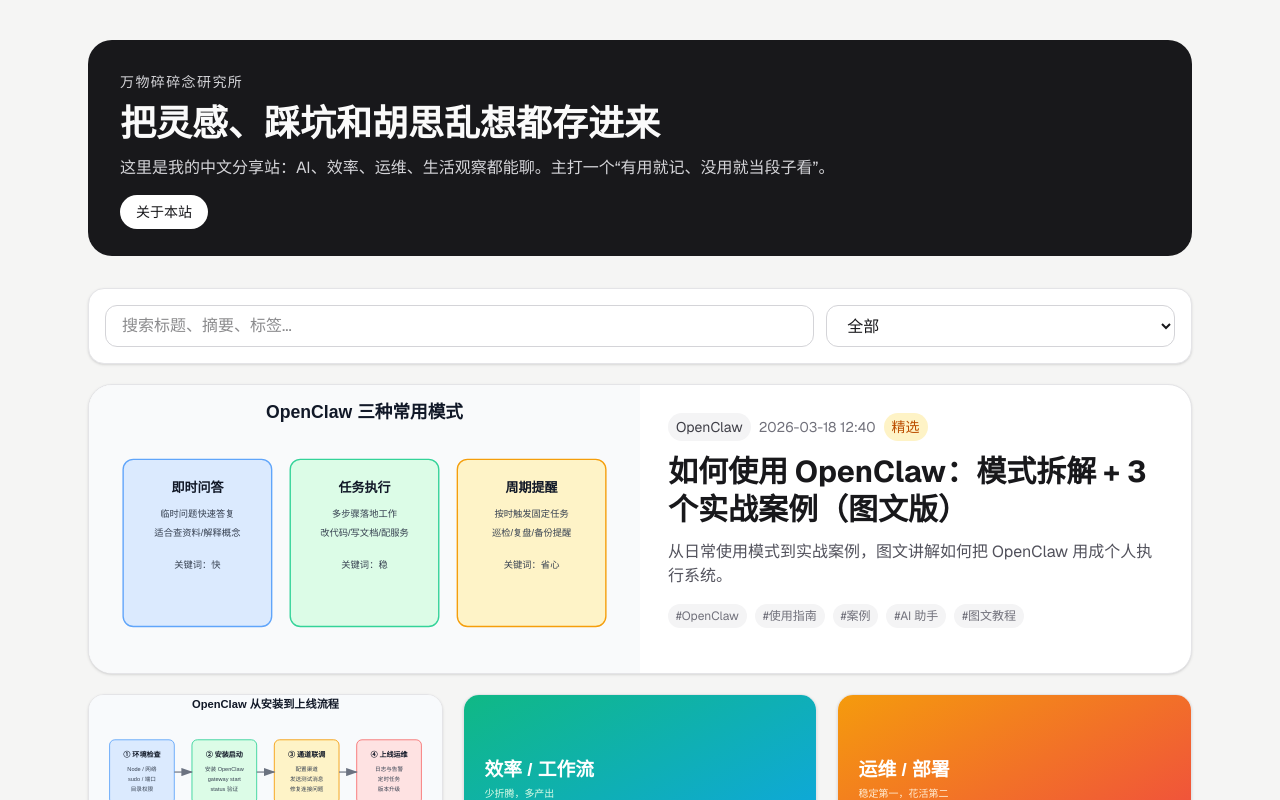
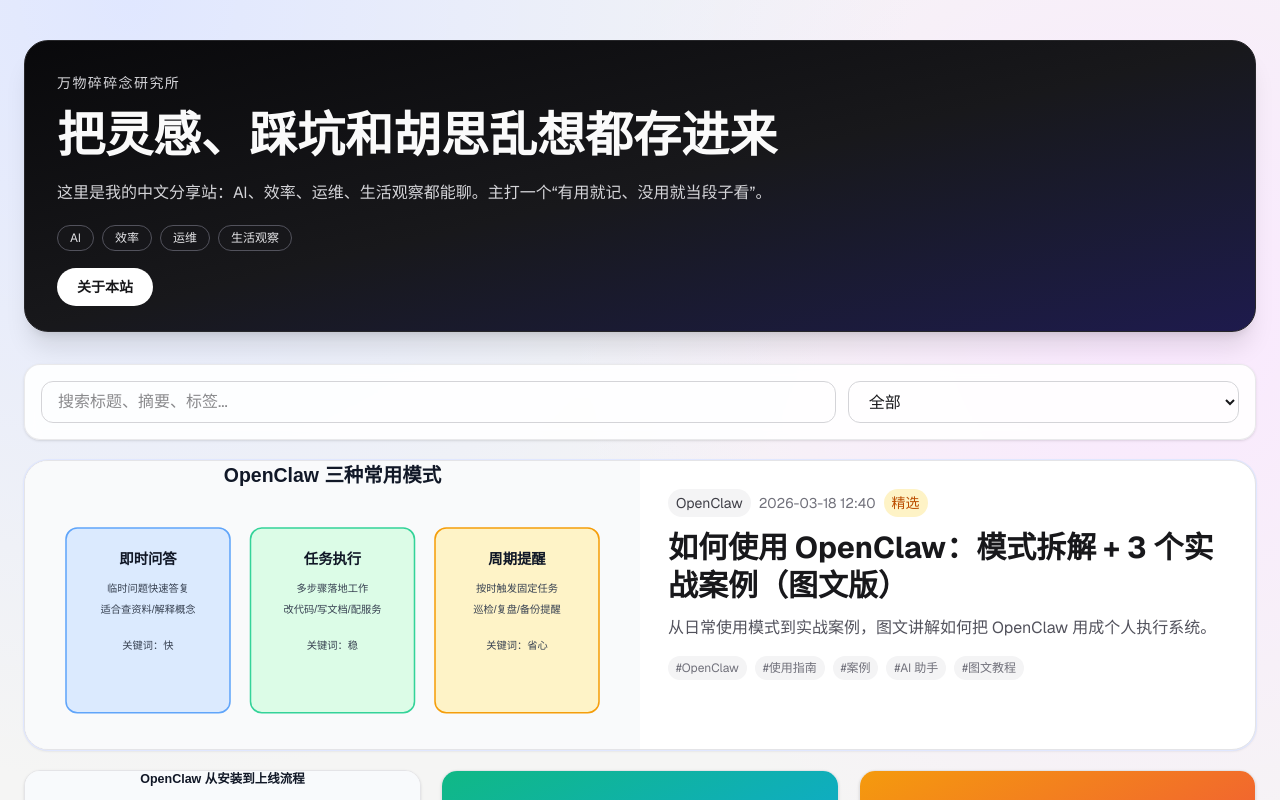
Before and after one commit to archerchao/xcWeb, a Next.js app: page / in a window 1280 px wide. Shown: the top 800 px of the page. Built offline with nearby package versions, Linux system fonts and the light colour scheme.

Commit message:
增强首页视觉层次并提升卡片交互反馈

```diff
--- a/src/app/globals.css
+++ b/src/app/globals.css
@@ -13,7 +13,10 @@
 
 body {
   margin: 0;
-  background: var(--background);
+  background:
+    radial-gradient(circle at 10% 0%, #e0e7ff 0%, transparent 40%),
+    radial-gradient(circle at 90% 20%, #fae8ff 0%, transparent 35%),
+    var(--background);
   color: var(--foreground);
   font-family: var(--font-geist-sans), "PingFang SC", "Microsoft YaHei", sans-serif;
 }
--- a/src/app/page.tsx
+++ b/src/app/page.tsx
@@ -7,15 +7,21 @@
   const posts = getAllPosts();
 
   return (
-    <main className="mx-auto max-w-6xl px-4 py-10 md:px-6">
-      <header className="mb-8 rounded-3xl bg-zinc-900 p-8 text-zinc-50">
+    <main className="mx-auto max-w-7xl px-4 py-10 md:px-6">
+      <header className="mb-8 overflow-hidden rounded-3xl border border-zinc-800 bg-gradient-to-br from-zinc-950 via-zinc-900 to-indigo-950 p-8 text-zinc-50 shadow-xl">
         <p className="mb-3 text-sm uppercase tracking-widest text-zinc-300">{siteConfig.badge}</p>
-        <h1 className="text-3xl font-bold md:text-4xl">{siteConfig.title}</h1>
-        <p className="mt-3 max-w-3xl text-zinc-300">{siteConfig.description}</p>
-        <div className="mt-5">
+        <h1 className="text-3xl font-bold leading-tight md:text-5xl">{siteConfig.title}</h1>
+        <p className="mt-4 max-w-3xl text-zinc-300">{siteConfig.description}</p>
+        <div className="mt-5 flex flex-wrap gap-2 text-xs text-zinc-200">
+          <span className="rounded-full border border-zinc-600 bg-zinc-900/60 px-3 py-1">AI</span>
+          <span className="rounded-full border border-zinc-600 bg-zinc-900/60 px-3 py-1">效率</span>
+          <span className="rounded-full border border-zinc-600 bg-zinc-900/60 px-3 py-1">运维</span>
+          <span className="rounded-full border border-zinc-600 bg-zinc-900/60 px-3 py-1">生活观察</span>
+        </div>
+        <div className="mt-6">
           <Link
             href={siteConfig.aboutPath}
-            className="rounded-full bg-white px-4 py-2 text-sm font-medium text-zinc-900 hover:bg-zinc-200"
+            className="rounded-full bg-white px-5 py-2.5 text-sm font-semibold text-zinc-900 hover:bg-zinc-200"
           >
             关于本站
           </Link>
--- a/src/components/post-card.tsx
+++ b/src/components/post-card.tsx
@@ -9,11 +9,11 @@
 
 export function FeaturedPostCard({ post }: PostCardProps) {
   return (
-    <article className="overflow-hidden rounded-3xl border border-zinc-200 bg-white shadow-sm transition hover:-translate-y-0.5 hover:shadow-md">
+    <article className="overflow-hidden rounded-3xl border border-zinc-200 bg-white shadow-sm ring-1 ring-indigo-100 transition hover:-translate-y-0.5 hover:shadow-md">
       <div className="grid md:grid-cols-2">
         <Link href={`/posts/${post.slug}`} className="block">
           <div className="relative h-56 w-full bg-zinc-100 md:h-full md:min-h-72">
-            <Image src={post.cover} alt={post.title} fill className="object-cover" />
+            <Image src={post.cover} alt={post.title} fill className="object-cover transition duration-500 hover:scale-105" />
           </div>
         </Link>
 
@@ -47,10 +47,10 @@
 
 export function GridPostCard({ post }: PostCardProps) {
   return (
-    <article className="flex h-full flex-col overflow-hidden rounded-2xl border border-zinc-200 bg-white shadow-sm transition hover:-translate-y-0.5 hover:shadow-md">
+    <article className="group flex h-full flex-col overflow-hidden rounded-2xl border border-zinc-200 bg-white shadow-sm transition hover:-translate-y-1 hover:shadow-lg">
       <Link href={`/posts/${post.slug}`} className="block">
-        <div className="relative h-40 w-full bg-zinc-100">
-          <Image src={post.cover} alt={post.title} fill className="object-cover" />
+        <div className="relative h-44 w-full bg-zinc-100">
+          <Image src={post.cover} alt={post.title} fill className="object-cover transition duration-500 group-hover:scale-105" />
         </div>
       </Link>
 
--- a/src/components/post-search.tsx
+++ b/src/components/post-search.tsx
@@ -33,7 +33,7 @@
 
   return (
     <section className="space-y-5">
-      <div className="rounded-2xl border border-zinc-200 bg-white p-4 shadow-sm">
+      <div className="rounded-2xl border border-zinc-200/80 bg-white/90 p-4 shadow-sm backdrop-blur">
         <div className="grid gap-3 md:grid-cols-3">
           <input
             value={keyword}
```
